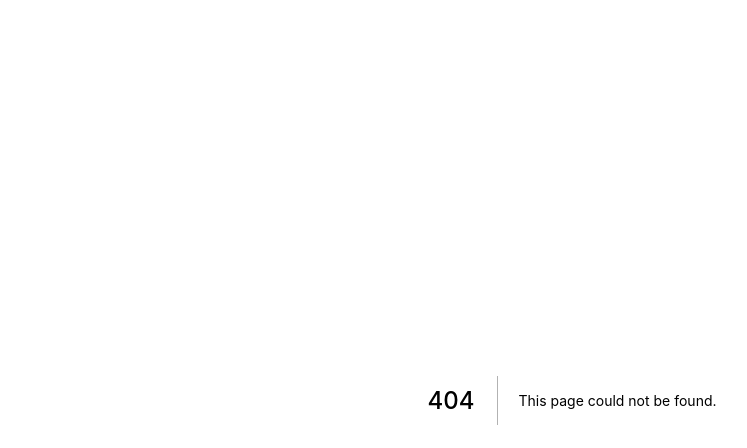
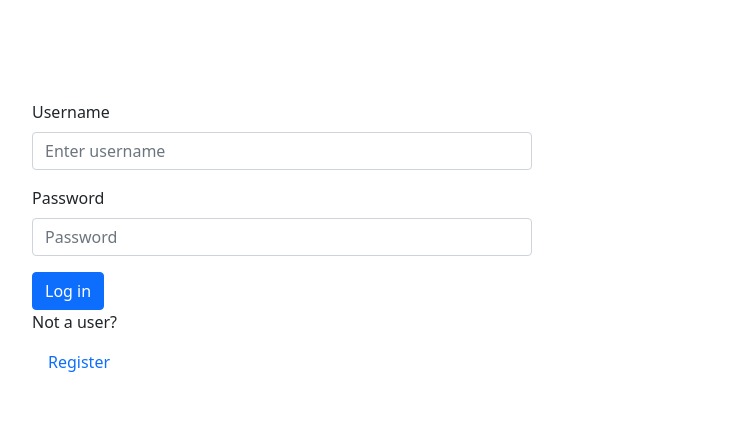
Before and after one commit to TelloVilla/Hotel-App-Project, a Next.js app: page /loginForm in a window 1280 px wide. Before the commit this address had no page. Shown: the top 448 px of the page, without its empty margins (68-815 px from the left). Built offline with nearby package versions, Linux system fonts and the light colour scheme.

Commit message:
Add files via upload

```diff
--- /dev/null
+++ b/pages/loginForm.js
@@ -0,0 +1,74 @@
+import { useState } from 'react'
+import { useRouter } from 'next/router'
+import { Form, Button, Nav } from 'react-bootstrap'
+import Link from 'next/link'
+
+export default function loginForm() {
+    const router = useRouter()
+    const [username, setUsername] = useState('')
+    const [password, setPassword] = useState('')
+
+    const data = {
+      username,
+      password
+    }
+    const submitForm = async event => {
+      event.preventDefault()
+
+      const res = await fetch("/api/login", {
+        method: 'POST',
+        headers: {'Content-Type': 'application/json'},
+        body: JSON.stringify(data)
+    })
+
+    if(res.ok) {
+      return router.push('/dashboard')
+    }
+    else {
+      return router.push('/something')
+    }
+
+
+    }
+
+  return (
+    // <form onSubmit={submitForm}>
+    //   <label htmlFor="username">Username</label>
+    //   <input id="username" type="text" autoComplete="username" required onChange={e => setUsername(e.target.value)}/>
+    //   <br />
+    //   <label htmlFor="password">Password</label>
+    //   <input id="password" type="password" autoComplete="password" required onChange={e => setPassword(e.target.value)}/>
+    //   <br />
+    //   <button type="submit" >Login</button>
+    // </form>
+
+    <div style={{ display: 'block',
+    width: 700,
+    padding: 100 }}
+    id="register">
+    <Form onSubmit={submitForm} id="form">
+
+  <Form.Group className="mb-3" id="input">
+    <Form.Label>Username</Form.Label>
+    <Form.Control type="username" placeholder="Enter username"  onChange={e => setUsername(e.target.value)} id="inputField"/>
+
+  </Form.Group>
+  <Form.Group className="mb-3" id="input">
+  <Form.Label>Password</Form.Label>
+    <Form.Control type="password" placeholder="Password"  onChange={e => setPassword(e.target.value)} id="inputField"/>
+  </Form.Group>
+  <Button variant="primary" type="submit" id="submitButton" >
+    Log in
+  </Button>
+  <Form.Group>
+  <Form.Label>Not a user?</Form.Label>
+  <Link href="/registerForm" passHref>
+    <Nav.Link>
+      Register
+    </Nav.Link>
+  </Link>
+  </Form.Group>
+</Form>
+</div>
+  );
+}
--- /dev/null
+++ b/pages/something.js
@@ -0,0 +1,5 @@
+export default function page() {
+    return (
+        <a>couldn't log in for whatever reason</a>
+    )
+}
```
Also changed, not shown: pages/dashboard.js (added, +7 -0 lines), pages/registerForm.js (added, +76 -0 lines).
